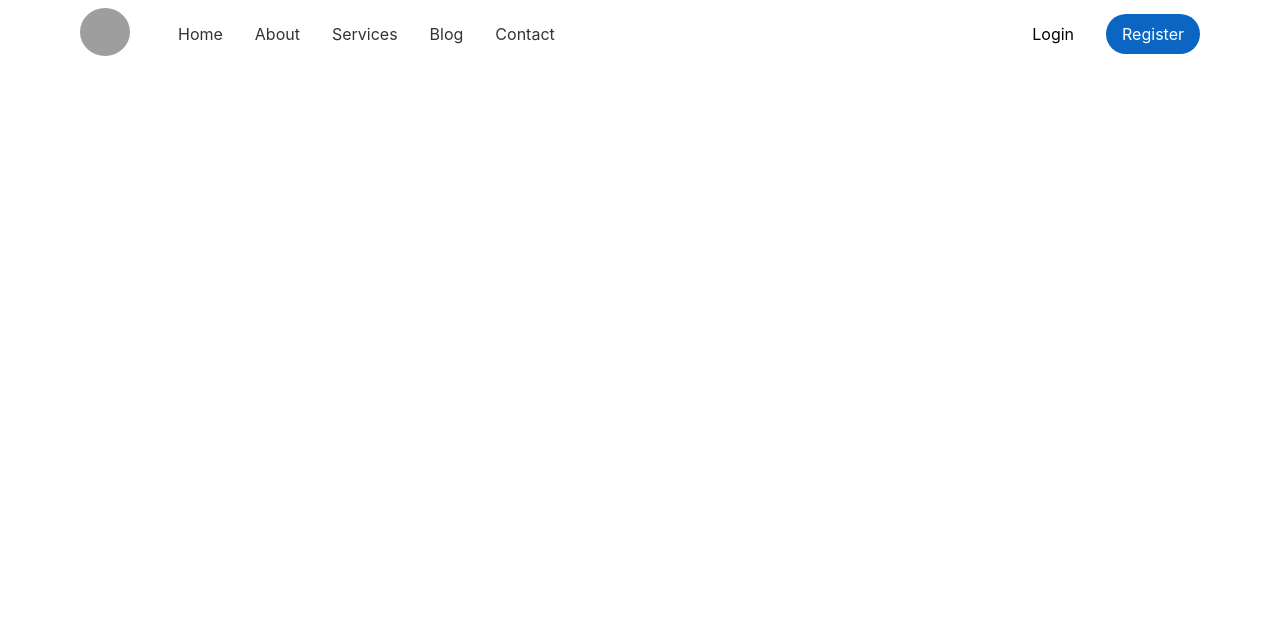
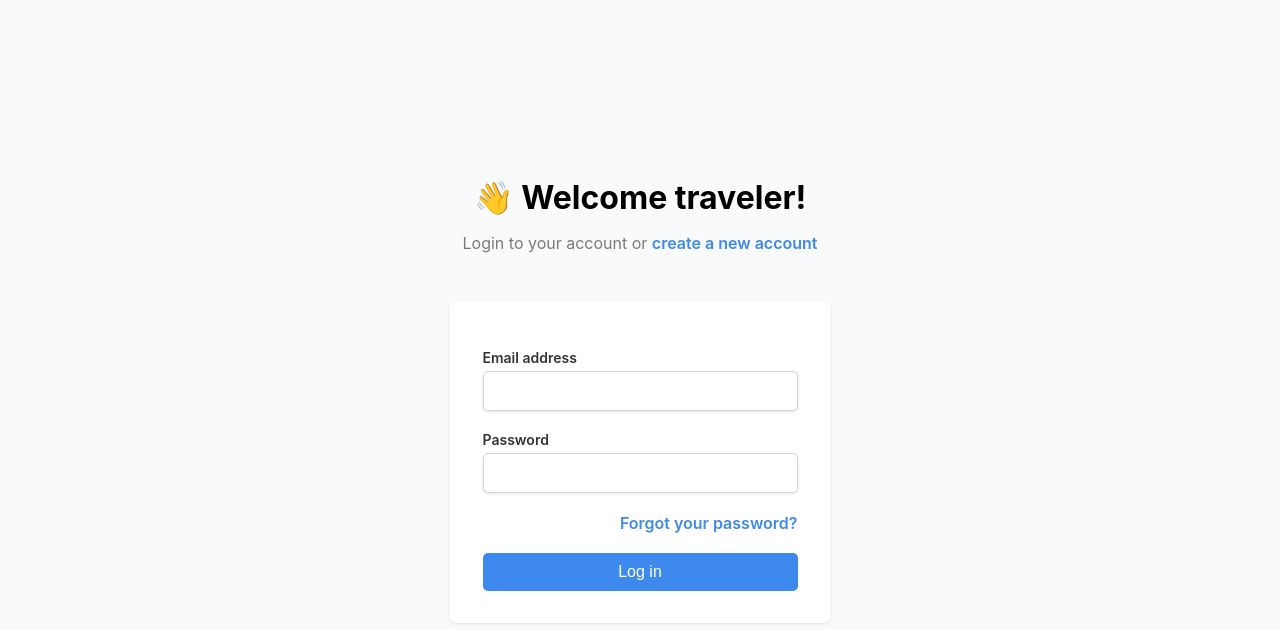
Before and after one commit to robertgeica/mern-authentication, a React (Vite) app in the folder client/: page /login in a window 1280 px wide. Shown: the top 630 px of the page. Built offline with nearby package versions, Linux system fonts and the light colour scheme; grey boxes are pictures that could not be loaded.

Commit message:
add login page

```diff
--- a/client/src/App.tsx
+++ b/client/src/App.tsx
@@ -1,8 +1,8 @@
 import React from 'react';
 import { QueryCache, QueryClient, QueryClientProvider } from 'react-query';
-import { BrowserRouter, Route, Routes } from 'react-router-dom';
+import { BrowserRouter, Route, Routes, useLocation } from 'react-router-dom';
 import Header from './components/Header';
-import Home from './pages/Home';
+import { Home, Login } from './pages';
 
 const queryClient = new QueryClient({
   defaultOptions: {
@@ -25,10 +25,10 @@ const App: React.FC = () => {
   return (
     <QueryClientProvider client={queryClient}>
       <BrowserRouter>
-      <Header />
+      <HeaderWrapper />
         <Routes>
           <Route path='/' element={<Home />} />
-          {/* <Route path='/login' element={<Login />} /> */}
+          <Route path='/login' element={<Login />} />
           {/* <Route path='/register' element={<Register />} /> */}
         </Routes>
       </BrowserRouter>
@@ -36,4 +36,10 @@ const App: React.FC = () => {
   );
 };
 
+const HeaderWrapper = () => {
+  const location = useLocation();
+  const hideHeader = ['/login', '/register'].includes(location.pathname);
+  return hideHeader ? null : <Header />;
+}
+
 export default App;
--- /dev/null
+++ b/client/src/pages/Authentication/Login.tsx
@@ -0,0 +1,68 @@
+import React, { useState } from 'react';
+import { Link } from 'react-router-dom';
+
+const Login = () => {
+  const [email, setEmail] = useState('');
+  const [password, setPassword] = useState('');
+
+  const handleEmailChange = (event: any) => {
+    setEmail(event.target.value);
+  };
+
+  const handlePasswordChange = (event: any) => {
+    setPassword(event.target.value);
+  };
+
+  const handleSubmit = (event: any) => {
+    event.preventDefault();
+    console.log(`Email: ${email}, Password: ${password}`);
+  };
+
+  return (
+    <div className='login-screen'>
+      <h1 className='login-title'>👋 Welcome traveler!</h1>
+      <p className='login-description'>
+        Login to your account or{' '}
+        <Link to='/register'>create a new account</Link>
+      </p>
+
+      <form onSubmit={handleSubmit}>
+        <div className='input-group'>
+          <label className='input-label' htmlFor='email'>
+            Email address
+          </label>
+          <input
+            className='input'
+            type='email'
+            id='email'
+            value={email}
+            onChange={handleEmailChange}
+            required
+          />
+        </div>
+
+        <div className='input-group'>
+          <label className='input-label' htmlFor='password'>
+            Password
+          </label>
+          <input
+            className='input'
+            type='password'
+            id='password'
+            value={password}
+            onChange={handlePasswordChange}
+            required
+          />
+        </div>
+
+        <div className='forgot-password'>
+          <Link to='/forgot-password'>Forgot your password?</Link>
+        </div>
+
+        <button className="button" type='submit'>Log in</button>
+      </form>
+    </div>
+  );
+};
+
+export default Login;
--- /dev/null
+++ b/client/src/pages/index.ts
@@ -0,0 +1,2 @@
+export { default as Home } from './Home';
+export { default as Login } from './Authentication/Login';
--- a/client/src/styles/main.css
+++ b/client/src/styles/main.css
@@ -1,9 +1,9 @@
 @import url(./pages/home.css);
+@import url(./pages/login.css);
 @import url(./components/header.css);
 
 :root {
   --shadow: 0 0 20px 0 #ccc;
-
 }
 
 .page-container {
--- /dev/null
+++ b/client/src/styles/pages/login.css
@@ -0,0 +1,108 @@
+.login-screen {
+  display: flex;
+  flex-direction: column;
+  justify-content: center;
+  align-items: center;
+  height: 100vh;
+  background-color: #f8fafc;
+}
+
+.login-title {
+  padding: 0;
+  margin: 0;
+}
+
+.login-description {
+  color: #7a7a7a;
+}
+
+.login-description a {
+  text-decoration: none;
+  color: #3e89ed;
+  font-weight: 600;
+}
+
+.login-description a:hover {
+  color: #0560d8;
+}
+
+form {
+  display: flex;
+  flex-direction: column;
+  justify-content: center;
+  align-items: center;
+  background-color: #ffffff;
+  border-radius: 0.5rem;
+  width: 350px;
+  box-shadow: -0 0 #0000, 0 1px 3px 0 rgba(0, 0, 0, 0.1);
+  margin-top: 2em;
+  padding: 3em 1em 2em;
+}
+
+.input-group {
+  display: flex;
+  flex-direction: column;
+  width: 90%;
+  margin-bottom: 20px;
+}
+
+.input-label {
+  margin-bottom: 5px;
+  font-weight: 600;
+  font-size: 14px;
+  color: #333333;
+}
+
+.input {
+  padding: 10px;
+  border-radius: 5px;
+  font-size: 16px;
+  color: #333333;
+  box-shadow: -0 0 #0000, 0 1px 3px 0 rgba(0, 0, 0, 0.1);
+  background-color: #fff;
+  border: 1px solid #d1d5db;
+}
+
+.input:hover {
+  border: 1px solid #3e89ed;
+}
+
+.forgot-password {
+  display: flex;
+  justify-content: flex-end;
+  width: 90%;
+  margin: auto;
+  padding: 0 0 20px;
+}
+
+.forgot-password a {
+  text-decoration: none;
+  color: #3e89ed;
+  font-weight: 600;
+}
+
+.forgot-password a:hover {
+  color: #0560d8;
+}
+
+.button {
+  width: 90%;
+  padding: 10px;
+
+  border: none;
+  border-radius: 5px;
+  background-color: #3e89ed;
+  font-size: 16px;
+  font-weight: 500;
+  color: #ffffff;
+  cursor: pointer;
+  transition: all 0.2s ease-in-out;
+}
+
+.button:hover {
+  background-color: #0560d8;
+}
+
+.button:active {
+  box-shadow: inset 0px 0px 0px 2px #000;
+}
```
